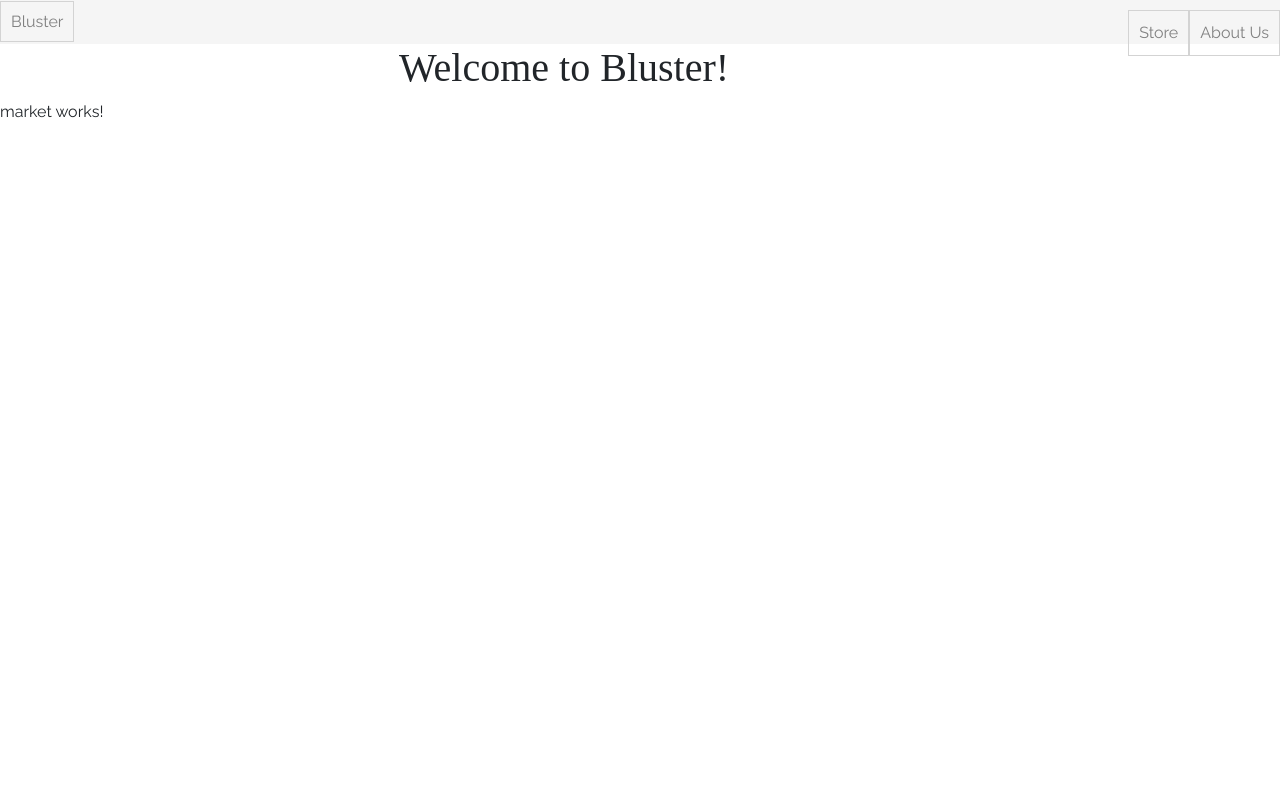
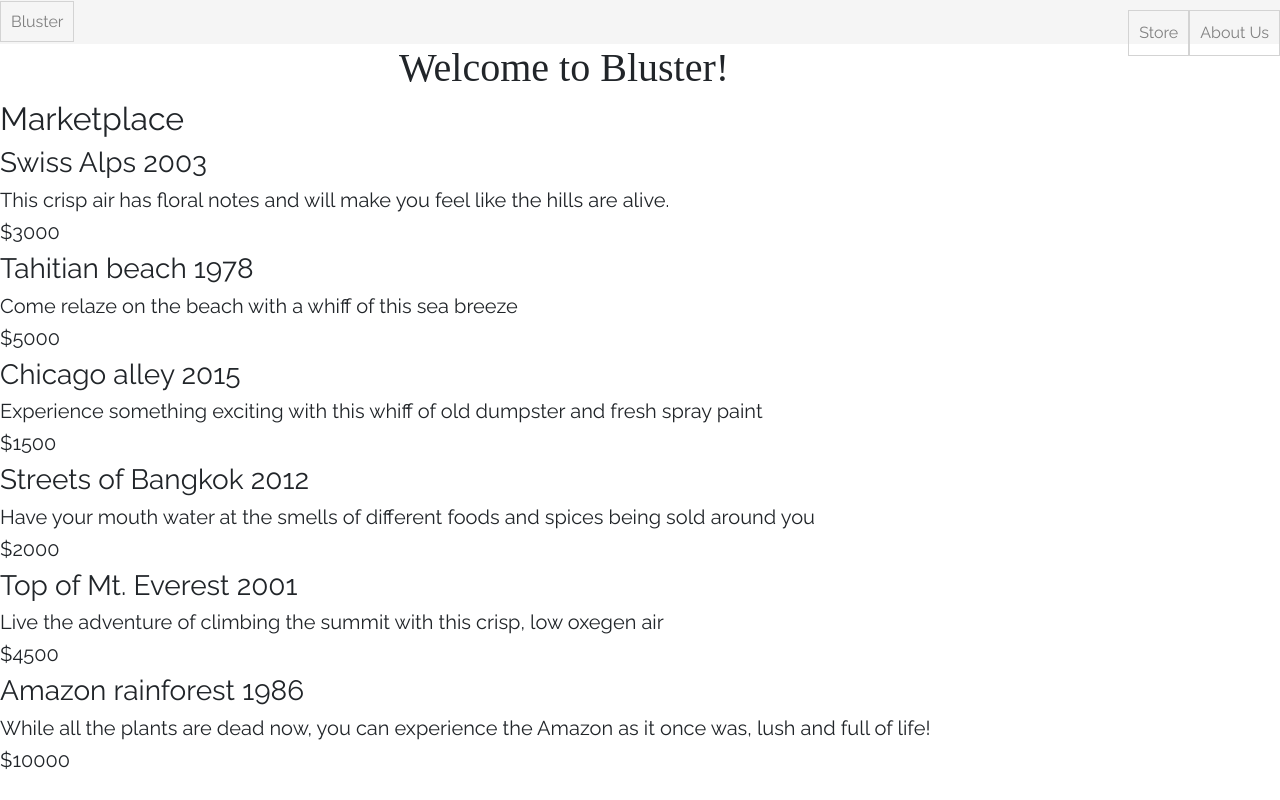
Before and after one commit to jesusridesthebus/bottled-air, an Angular app: page /market in a window 1280 px wide. Built offline with nearby package versions, Linux system fonts and the light colour scheme; a web font is replaced by a local one.

Commit message:
add bottle descriptions, add content

```diff
--- a/src/app/bottle.model.ts
+++ b/src/app/bottle.model.ts
@@ -1,3 +1,3 @@
-export class Bottle.Model {
-    constructor (public  id: number, public origin: string, public description: string, public price: number){}
+export class Bottle {
+    constructor (public  id: number, public origin: string, public year: number, public description: string, public price: number){}
 }
--- a/src/app/market/market.component.html
+++ b/src/app/market/market.component.html
@@ -1,3 +1,9 @@
-<p>
-  market works!
-</p>
+<h2>Marketplace</h2>
+
+<div *ngFor="let bottle of bottles" class="panel panel-info">
+  <div class="panel-body">
+    <h3>{{bottle.origin}} {{bottle.year}}</h3>
+    <h5>{{bottle.description}}</h5>
+    <h5>${{bottle.price}}</h5>
+  </div>
+</div>
--- a/src/app/market/market.component.ts
+++ b/src/app/market/market.component.ts
@@ -1,11 +1,20 @@
 import { Component, OnInit } from '@angular/core';
+import { Bottle } from './../bottle.model';
 
 @Component({
   selector: 'app-market',
   templateUrl: './market.component.html',
   styleUrls: ['./market.component.css']
 })
-export class MarketComponent implements OnInit {
+export class MarketComponent implements OnInit{
+  bottles: Bottle[] = [
+    new Bottle(1, 'Swiss Alps', 2003, 'This crisp air has floral notes and will make you feel like the hills are alive.', 3000),
+    new Bottle(2, 'Tahitian beach', 1978, 'Come relaze on the beach with a whiff of this sea breeze', 5000),
+    new Bottle(3, 'Chicago alley', 2015, 'Experience something exciting with this whiff of old dumpster and fresh spray paint', 1500),
+    new Bottle(4, 'Streets of Bangkok', 2012, 'Have your mouth water at the smells of different foods and spices being sold around you', 2000),
+    new Bottle(5, 'Top of Mt. Everest', 2001, 'Live the adventure of climbing the summit with this crisp, low oxegen air', 4500),
+    new Bottle(6, 'Amazon rainforest', 1986, 'While all the plants are dead now, you can experience the Amazon as it once was, lush and full of life!', 10000)
+  ]
 
   constructor() { }
 
```
Also changed, not shown: src/app/nav-bar/nav-bar.component.html (+0 -15 lines).
